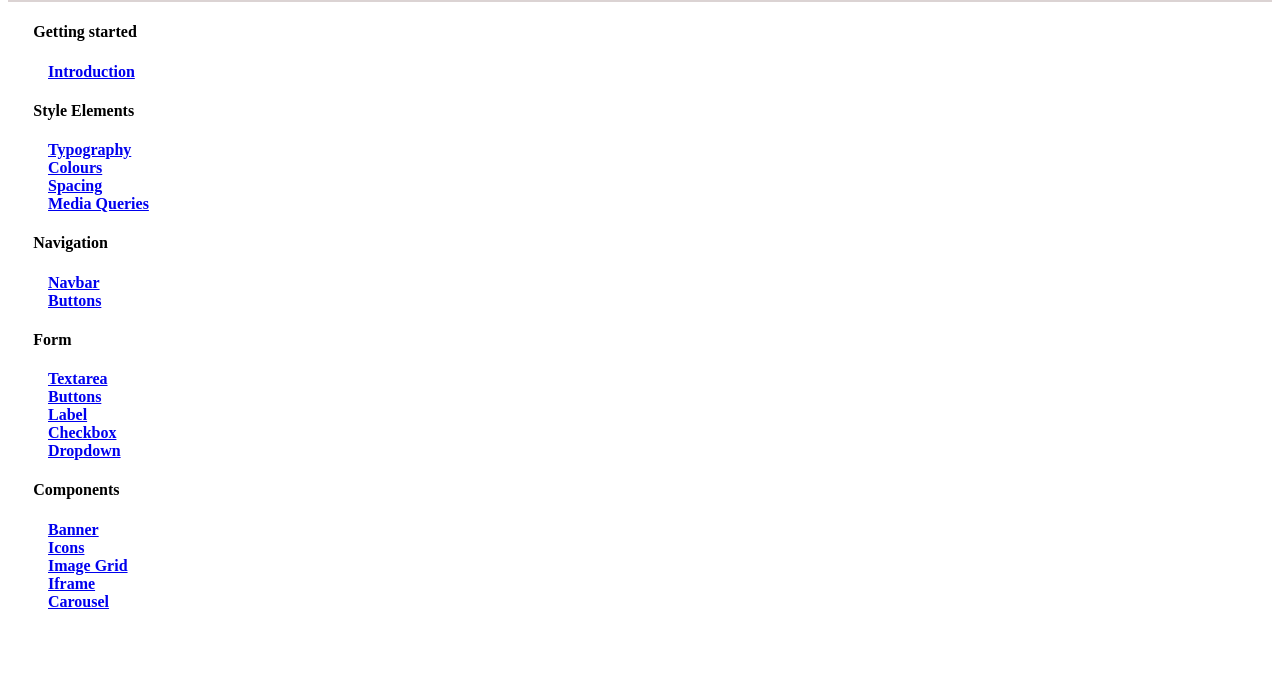
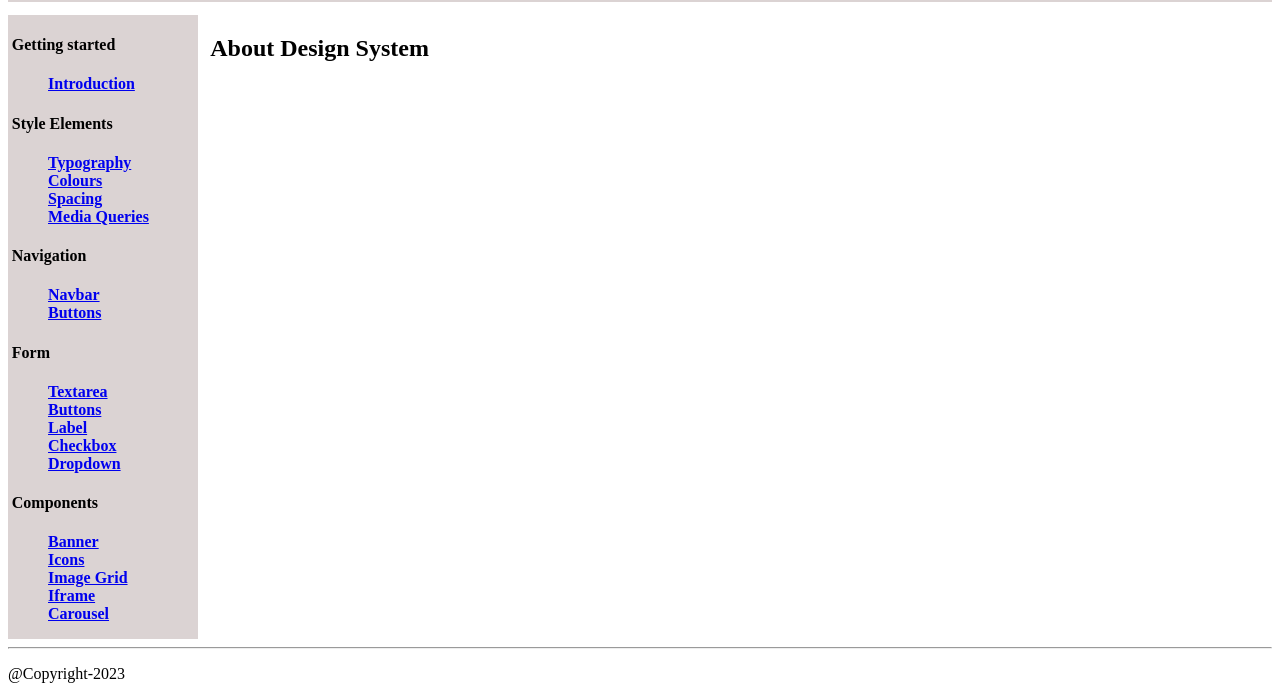
Before and after one commit to Pillairenu/DGL309-Design-system, a plain HTML site: page index.html in a window 1280 px wide. Shown: the part 111-810 px from the top of the page. Drawn offline with Linux system fonts and the light colour scheme.

Commit message:
Navigation

```diff
--- a/index.html
+++ b/index.html
@@ -27,6 +27,7 @@
             </div>
         </header>
         <main>
+            <div class="cb-body-flex-container">
             <div class="cb-index-aside">
                 <aside class="cb-aside">
                     <h4 class="cb-headfour">Getting started</h4>
@@ -64,14 +65,16 @@
                     </ul>
 
                 </aside>
+            </div>
                 <div class="cb-bodycontent">
-
+                <h2>About Design System</h2>
                 </div>
 
             </div>
         </main>
+        <hr>
         <footer>
-
+                <p>@Copyright-2023</p>
         </footer>
 
     </body>
--- a/style.css
+++ b/style.css
@@ -33,9 +33,23 @@ body {
 ul {
   list-style-type: none;
 
-
 }
 .cb-headfour
 {
   margin-left: 2%;
 }
+.cb-body-flex-container
+{
+  display: flex;
+}
+.cb-index-aside
+{
+  margin-top: 1%;
+  background:  #dbd3d3;
+  width: 15%;
+}
+.cb-bodycontent
+{
+  margin-top: 1%;
+  margin-left: 1%;
+}
```
